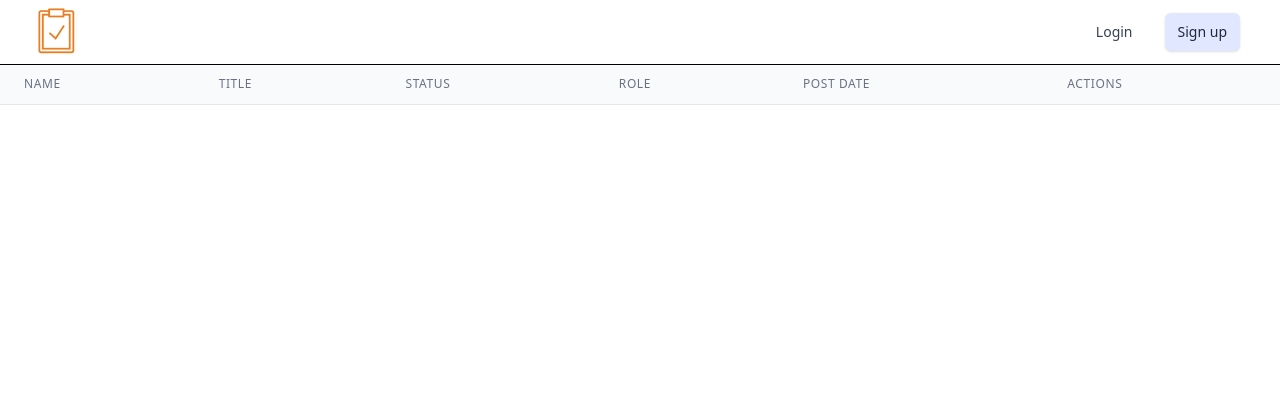
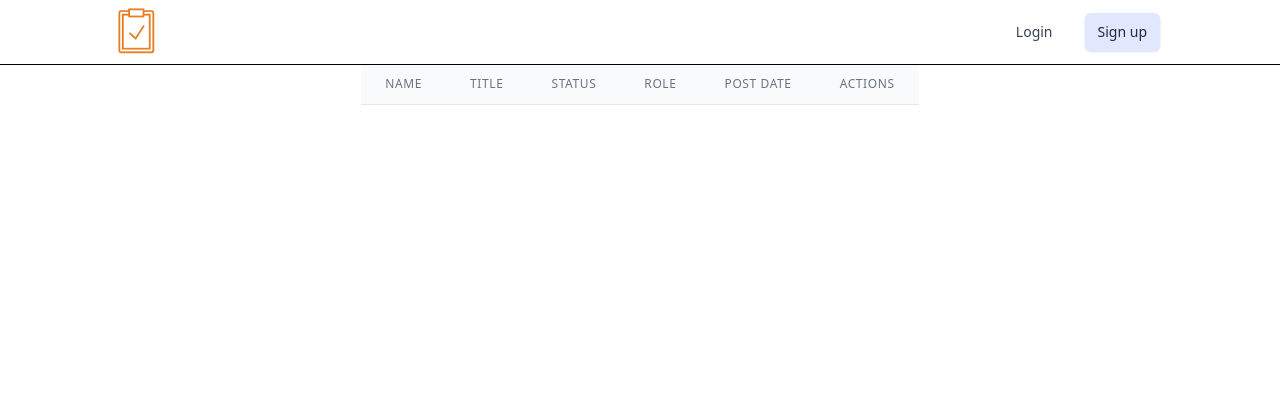
Before and after one commit to johnclamy/tasklistproject, a Flask app: template templates/index.html in a window 1280 px wide. Shown: the top 420 px of the page. Run offline with Flask 3, Linux system fonts and the light colour scheme; the template is opened without the code that fills it, so the values that code supplies are empty; style sheets or scripts are compiled from the project's sources.

Commit message:
horizontally align the header wiht the main sections

```diff
--- a/templates/base.html
+++ b/templates/base.html
@@ -11,7 +11,7 @@
 <body>
     <header>
         <div class="fixed top-0 left-0 w-full z-50 bg-white border-b backdrop-blur-lg bg-opacity-80">
-            <div class="mx-auto max-w-7xl px-6 sm:px-6 lg:px-8 ">
+            <div class="mx-auto max-w-6xl px-6 sm:px-6 lg:px-12 ">
                 <div class="relative flex h-16 justify-between">
                     <div class="flex flex-1 items-stretch justify-start">
                         <a class="flex shrink-0 items-center" href="#">
--- a/templates/index.html
+++ b/templates/index.html
@@ -1,7 +1,7 @@
 {% extends "base.html" %}
 {% block title %}Welcome to the Home page{% endblock %}
 {% block content %}
-    <table class="min-w-full divide-y divide-gray-200 overflow-x-auto">
+    <table class="max-w-7xl mx-auto divide-y divide-gray-200 overflow-x-auto">
         <thead class="bg-gray-50">
             <tr>
                 <th scope="col" class="px-6 py-3 text-left text-xs font-medium text-gray-500 uppercase tracking-wider">name</th>
```
